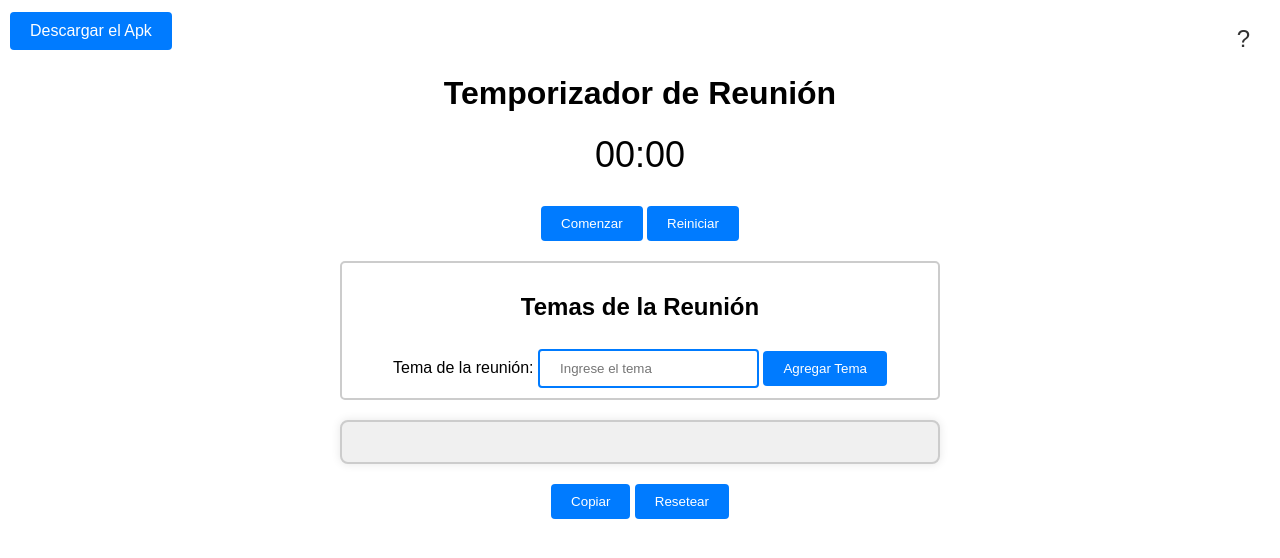
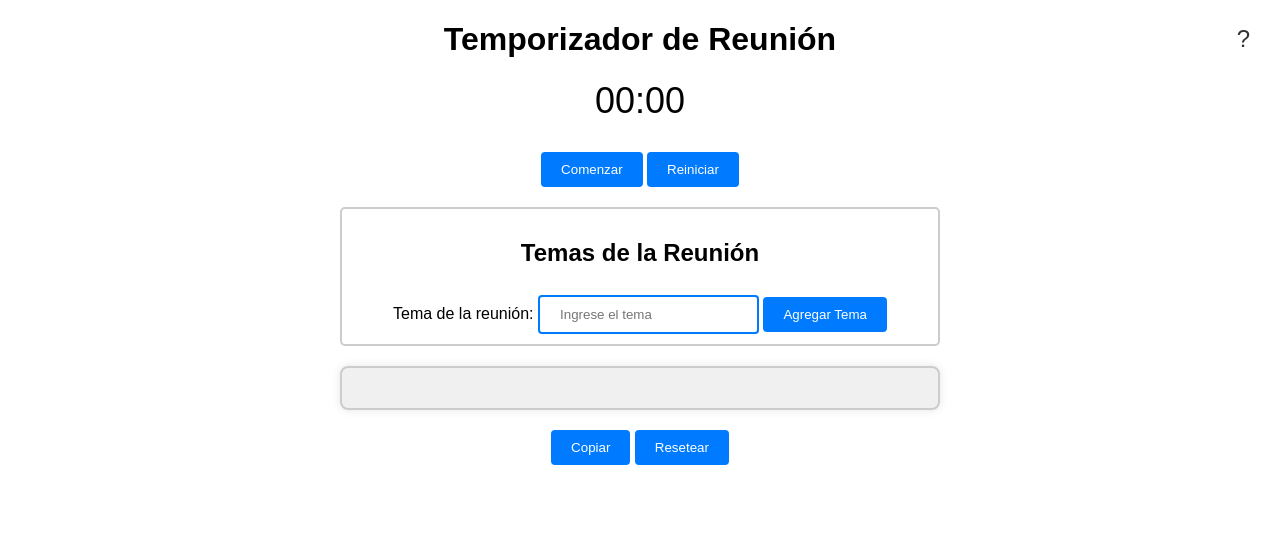
Before and after one commit to Facutec11/cronometro_android, a plain HTML site: page index.html in a window 1280 px wide. Drawn offline with Linux system fonts and the light colour scheme.

Commit message:
Update index.html

```diff
--- a/index.html
+++ b/index.html
@@ -9,8 +9,6 @@
 </head>
 <body>
     <button id="helpButton" class="help-button">?</button>
-    <a href="Medidor_de_tiempo.apk" download="Medidor_de_tiempo"><button class="mi-boton">Descargar el Apk</button>
-    </a>
     <div class="container">
         <h1>Temporizador de Reunión</h1>
         <div id="timer" class="timer">00:00</div>
```
